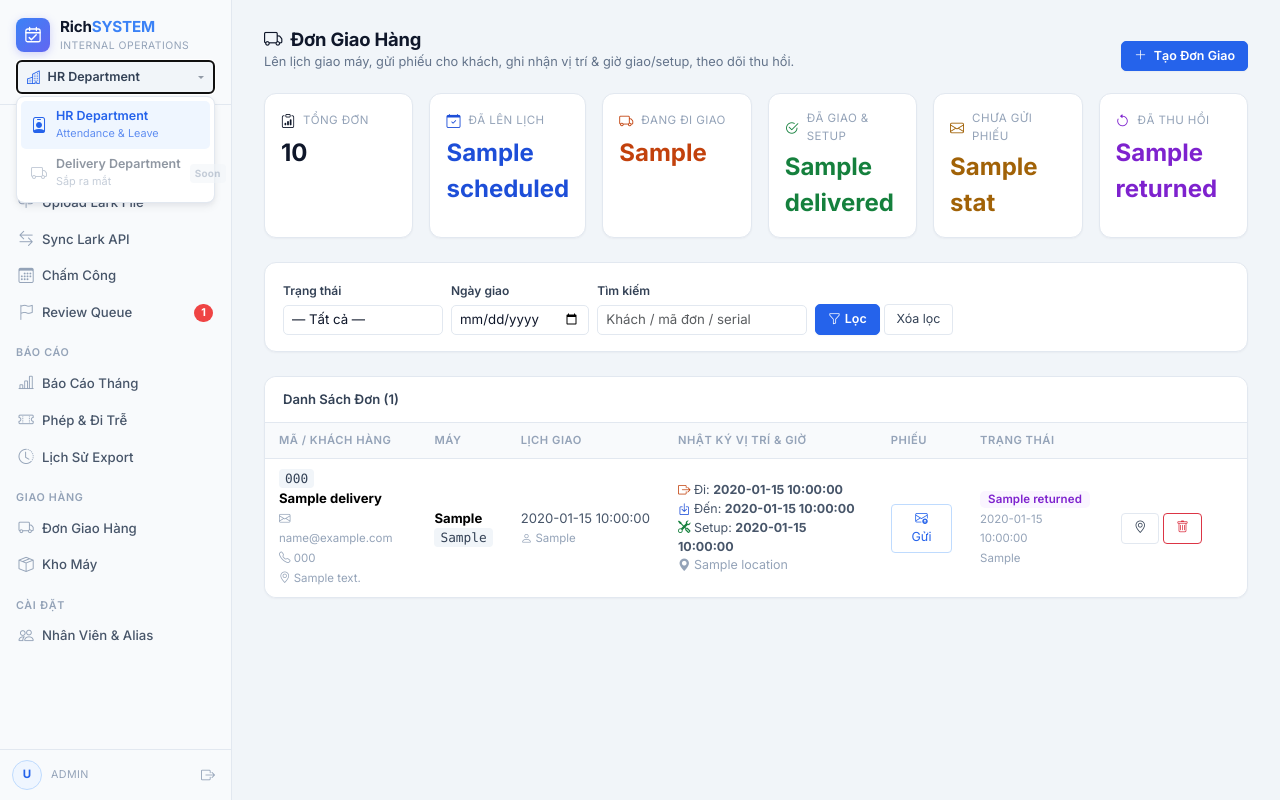
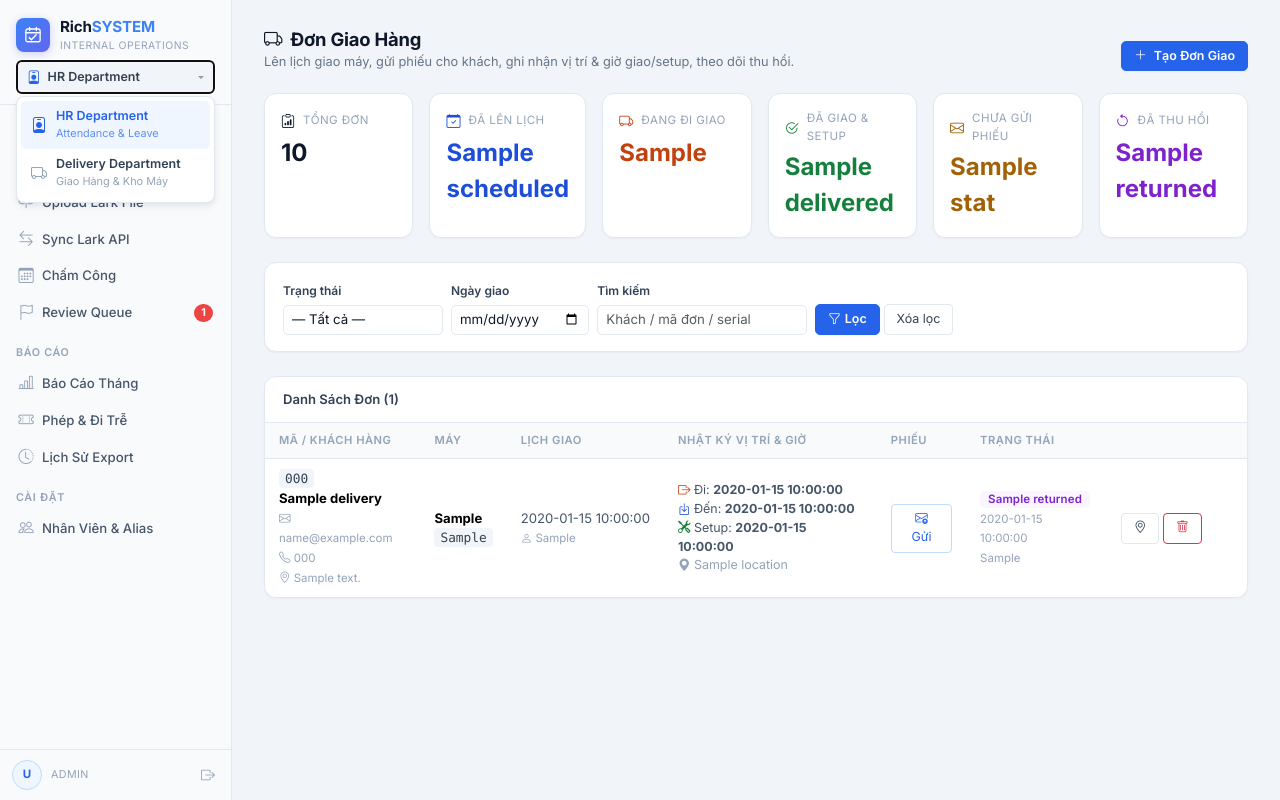
Before and after one commit to QuocBThan/Rich-HR-System, a Python web app: template templates/delivery.html in a window 1280 px wide, after a click on "HR Department". Run offline with Jinja, Linux system fonts and the light colour scheme; the template is opened without the code that fills it: most values are stand-ins (such as "Sample title", 1, 10 or a date in 2020).

Commit message:
feat: move delivery nav into Delivery Department context
- Department switcher now fully functional (removed "Soon"/disabled state)
- Auto-detects delivery context via request.path.startswith('/delivery')
- When in delivery context: sidebar shows only Đơn Giao Hàng + Kho Máy
- When in HR context: sidebar shows full HR nav without Giao Hàng section
- Switcher icon and label update dynamically (truck vs person-badge)
- Delivery Dept subtitle changed from "Sắp ra mắt" to "Giao Hàng & Kho Máy"

Co-Authored-By: Claude Sonnet 4.6 <noreply@anthropic.com>

```diff
--- a/templates/base.html
+++ b/templates/base.html
@@ -490,14 +490,15 @@
     </div>
 
     <!-- Department switcher -->
+    {% set in_delivery = request.path.startswith('/delivery') %}
     <div class="dept-switcher dropdown w-100">
       <button class="dept-btn dropdown-toggle w-100" type="button" data-bs-toggle="dropdown" aria-expanded="false">
-        <i class="bi bi-buildings"></i>
-        <span id="dept-label">HR Department</span>
+        <i class="bi bi-{% if in_delivery %}truck{% else %}person-badge{% endif %}"></i>
+        <span>{% if in_delivery %}Delivery Department{% else %}HR Department{% endif %}</span>
       </button>
       <ul class="dropdown-menu dept-menu w-100">
         <li>
-          <a class="dropdown-item dept-item active" href="{{ url_for('index') }}">
+          <a class="dropdown-item dept-item {% if not in_delivery %}active{% endif %}" href="{{ url_for('index') }}">
             <i class="bi bi-person-badge"></i>
             <div>
               <div class="dept-item-name">HR Department</div>
@@ -506,13 +507,12 @@
           </a>
         </li>
         <li>
-          <a class="dropdown-item dept-item disabled" href="#" tabindex="-1">
+          <a class="dropdown-item dept-item {% if in_delivery %}active{% endif %}" href="{{ url_for('delivery') }}">
             <i class="bi bi-truck"></i>
             <div>
               <div class="dept-item-name">Delivery Department</div>
-              <div class="dept-item-sub">Sắp ra mắt</div>
+              <div class="dept-item-sub">Giao Hàng &amp; Kho Máy</div>
             </div>
-            <span class="dept-soon">Soon</span>
           </a>
         </li>
       </ul>
@@ -531,6 +531,14 @@
     <a href="{{ url_for('portal') }}" class="{{ 'active' if request.path == '/portal' }}">
       <i class="bi bi-person-lines-fill"></i> Chấm Công Của Tôi
     </a>
+    <div class="sb-section">Giao Hàng</div>
+    <a href="{{ url_for('delivery') }}" class="{{ 'active' if request.path == '/delivery' }}">
+      <i class="bi bi-truck"></i> Đơn Giao Hàng
+    </a>
+    <a href="{{ url_for('delivery_inventory') }}" class="{{ 'active' if request.path == '/delivery/inventory' }}">
+      <i class="bi bi-box-seam"></i> Kho Máy
+    </a>
+    {% elif in_delivery %}
     <div class="sb-section">Giao Hàng</div>
     <a href="{{ url_for('delivery') }}" class="{{ 'active' if request.path == '/delivery' }}">
       <i class="bi bi-truck"></i> Đơn Giao Hàng
@@ -567,13 +575,6 @@
     </a>
     <a href="{{ url_for('exports') }}" class="{{ 'active' if request.path == '/exports' }}">
       <i class="bi bi-clock-history"></i> Lịch Sử Export
-    </a>
-    <div class="sb-section">Giao Hàng</div>
-    <a href="{{ url_for('delivery') }}" class="{{ 'active' if request.path == '/delivery' }}">
-      <i class="bi bi-truck"></i> Đơn Giao Hàng
-    </a>
-    <a href="{{ url_for('delivery_inventory') }}" class="{{ 'active' if request.path == '/delivery/inventory' }}">
-      <i class="bi bi-box-seam"></i> Kho Máy
     </a>
     <div class="sb-section">Cài Đặt</div>
     <a href="{{ url_for('employees') }}" class="{{ 'active' if request.path == '/employees' }}">
```
